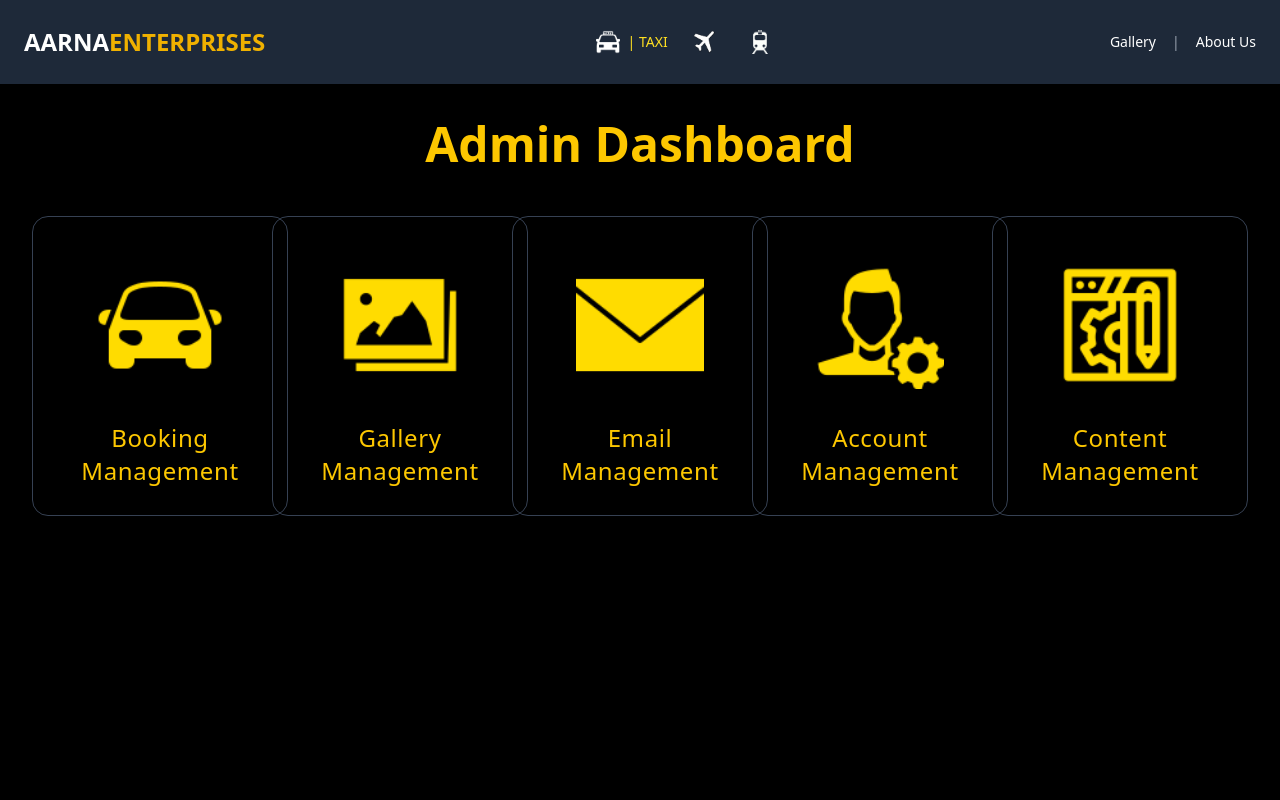
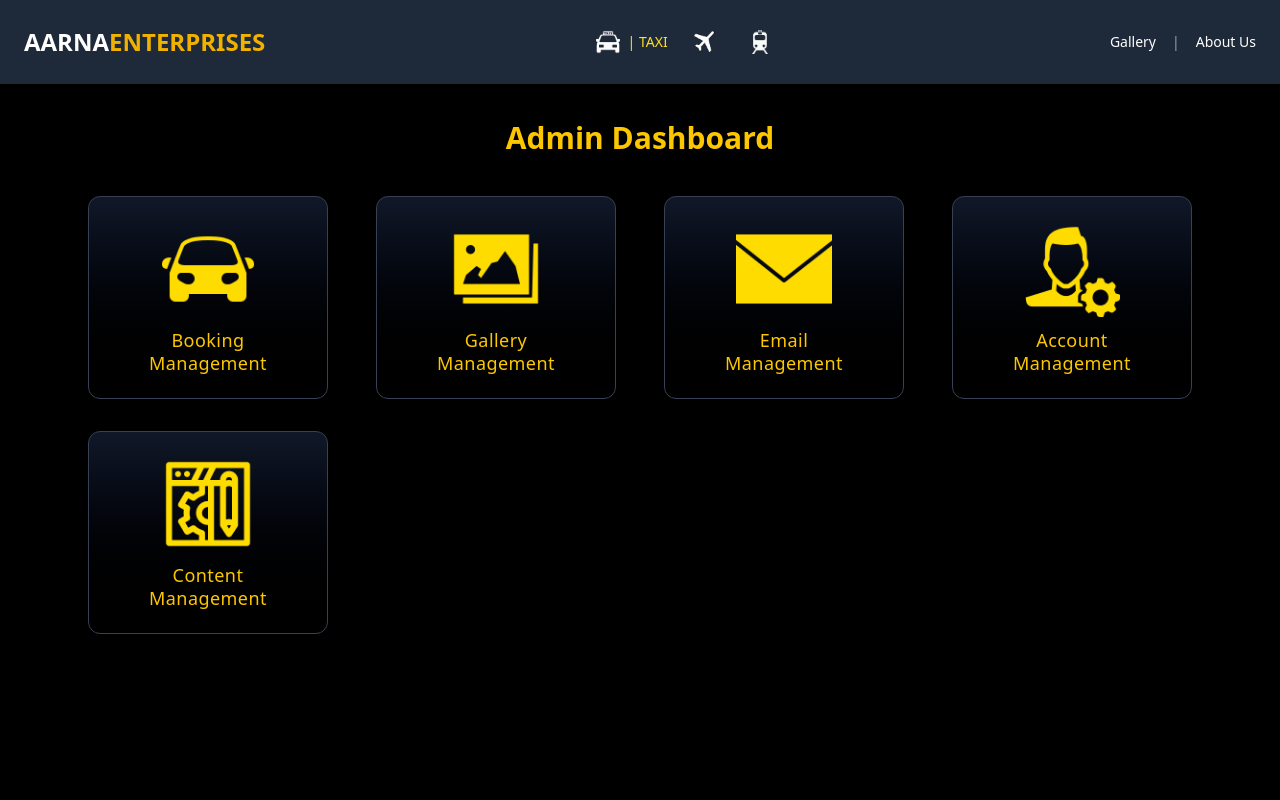
Before and after one commit to Ayushkothari47/Aarna-Enterprises-co, a React (Vite) app: page /admin in a window 1280 px wide. Shown: the top 800 px of the page. Built offline with nearby package versions, Linux system fonts and the light colour scheme.

Commit message:
UI Fixes : Admin Dashboard Gallery Management

```diff
--- a/src/pages/AdminPage.jsx
+++ b/src/pages/AdminPage.jsx
@@ -16,32 +16,51 @@ function AdminPage() {
   ];
 
   return (
-    <div className="bg-black min-h-screen px-6 sm:px-10 lg:px-16 py-10">
-      <h2 className="text-4xl md:text-5xl text-yellow-400 text-center mb-12 font-semibold">
+    <div className="bg-black min-h-screen px-4 sm:px-8 md:px-12 lg:px-20 py-10">
+      <h2 className="text-3xl sm:text-4xl md:text-3xl text-yellow-400 text-center mb-10 font-semibold">
         Admin Dashboard
       </h2>
 
-      {/* ✅ Responsive Grid with consistent spacing */}
-      <div className="grid grid-cols-1 sm:grid-cols-2 md:grid-cols-3 xl:grid-cols-5 gap-8 sm:gap-10 lg:gap-12 justify-items-center">
+      {/* ✅ Responsive Grid */}
+      <div className="
+        grid
+        grid-cols-2
+        sm:grid-cols-3
+        md:grid-cols-4
+        lg:grid-cols-4
+        gap-4 sm:gap-6 md:gap-8
+        justify-items-center
+      ">
         {cards.map((card, index) => {
           const CardWrapper = card.link ? Link : "div";
           return (
             <CardWrapper
               to={card.link}
               key={index}
-              className=" border border-gray-700 rounded-2xl  p-6 sm:p-7 w-64 flex flex-col items-center transition-transform duration-300 hover:scale-105 hover:shadow-yellow-400/20"
+              className="
+                group
+                border border-gray-700
+                rounded-xl
+                p-4 sm:p-5 md:p-6
+                w-36 sm:w-44 md:w-52 lg:w-56 xl:w-60
+                flex flex-col items-center
+                bg-gradient-to-b from-gray-900 to-black
+                hover:from-gray-800 hover:to-gray-900
+                transition-all duration-300
+                hover:scale-105 hover:shadow-lg hover:shadow-yellow-400/20
+              "
             >
-              {/* Image section */}
-              <div className="w-40 h-40 rounded-xl flex justify-center items-center mb-4 ">
+              {/* Image */}
+              <div className="w-16 h-16 sm:w-20 sm:h-20 md:w-24 md:h-24 flex justify-center items-center mb-3">
                 <img
                   src={card.img}
                   alt={card.title}
-                  className="w-32 h-32 object-contain transition-transform duration-300 hover:scale-110"
+                  className="w-full h-full object-contain transition-transform duration-300 group-hover:scale-110"
                 />
               </div>
 
               {/* Title */}
-              <div className="text-yellow-400 text-2xl text-center tracking-wide leading-snug">
+              <div className="text-yellow-400 text-sm sm:text-base md:text-lg text-center font-medium tracking-wide leading-tight">
                 {card.title.split(" ").map((word, i) => (
                   <span key={i} className="block">
                     {word}
--- a/src/pages/GalleryManagement.jsx
+++ b/src/pages/GalleryManagement.jsx
@@ -15,6 +15,7 @@ function GalleryManagement() {
         const data = await response.json();
         if (response.ok) {
           setImages(data.data || []);
+
         }
       } catch (err) {
         console.error("Error fetching images:", err);
@@ -28,7 +29,7 @@ function GalleryManagement() {
 
   // Handle toggle approval status
   const handleToggleStatus = async (imgId, currentStatus) => {
-    // Optimistic UI: update immediately
+    // Optimistic UI update
     setImages((prev) =>
       prev.map((img) =>
         img.imgId === imgId ? { ...img, isApproved: !currentStatus } : img
@@ -39,7 +40,7 @@ function GalleryManagement() {
       const response = await fetch(
         "https://aarna-enterprises-co.onrender.com/gallery/updateImage",
         {
-          method: "POST", // backend expects POST
+          method: "POST",
           headers: { "Content-Type": "application/json" },
           body: JSON.stringify({ imgId, isApproved: !currentStatus }),
         }
@@ -67,6 +68,43 @@ function GalleryManagement() {
     }
   };
 
+  // Handle image delete
+  const handleDelete = async (imgId) => {
+    const confirmDelete = window.confirm("Are you sure you want to delete this image?");
+    if (!confirmDelete) return;
+
+    // Optimistic UI update
+    const previousImages = [...images];
+    setImages((prev) => prev.filter((img) => img.imgId !== imgId));
+
+    try {
+      const response = await fetch(
+        "https://aarna-enterprises-co.onrender.com/gallery/deleteImage",
+        {
+          method: "POST", // assuming backend expects POST
+          headers: { "Content-Type": "application/json" },
+          body: JSON.stringify({ imgId }),
+        }
+      );
+
+      const data = await response.json();
+
+      console.log(data)
+
+      if (!response.ok) {
+        console.error("Failed to delete image:", data.message || data);
+        // Rollback on failure
+        setImages(previousImages);
+        alert("Failed to delete image. Please try again.");
+      }
+    } catch (err) {
+      console.error("Error deleting image:", err);
+      // Rollback on error
+      setImages(previousImages);
+      alert("Error deleting image. Please try again.");
+    }
+  };
+
   if (loading)
     return (
       <div className="bg-black text-yellow-400 min-h-screen flex justify-center items-center text-xl">
@@ -86,6 +124,7 @@ function GalleryManagement() {
             <tr className="bg-zinc-800 text-yellow-400 text-left">
               <th className="py-3 px-4 border-b border-gray-700">Image</th>
               <th className="py-3 px-4 border-b border-gray-700">Author</th>
+              <th className="py-3 px-4 border-b border-gray-700">Date</th>
               <th className="py-3 px-4 border-b border-gray-700">Status</th>
               <th className="py-3 px-4 border-b border-gray-700">Action</th>
             </tr>
@@ -109,14 +148,22 @@ function GalleryManagement() {
                   </div>
                 </td>
                 <td className="py-3 px-4">{img.author}</td>
+
+                <td className="py-3 px-4">
+                  {new Date(img.createdAt).toLocaleDateString()}
+                </td>
+
+
+
+
                 <td
-                  className={`py-3 px-4 font-semibold ${
-                    img.isApproved ? "text-yellow-400" : "text-gray-400"
-                  }`}
+                  className={`py-3 px-4 font-semibold ${img.isApproved ? "text-yellow-400" : "text-gray-400"
+                    }`}
                 >
                   {img.isApproved ? "Show" : "Hide"}
                 </td>
-                <td className="py-3 px-4">
+                <td className="py-3 px-4 flex items-center gap-3">
+                  {/* Toggle Switch */}
                   <label className="relative inline-block w-12 h-6">
                     <input
                       type="checkbox"
@@ -129,6 +176,14 @@ function GalleryManagement() {
                     <span className="absolute inset-0 bg-gray-600 rounded-full transition peer-checked:bg-yellow-400"></span>
                     <span className="absolute left-1 bottom-1 bg-black w-4 h-4 rounded-full transition-all peer-checked:translate-x-6"></span>
                   </label>
+
+                  {/* Delete Button */}
+                  <button
+                    onClick={() => handleDelete(img.imgId)}
+                    className="bg-red-900 hover:bg-red-700 text-white text-sm font-semibold px-3 py-2 rounded-md transition"
+                  >
+                    DELETE
+                  </button>
                 </td>
               </tr>
             ))}
```
